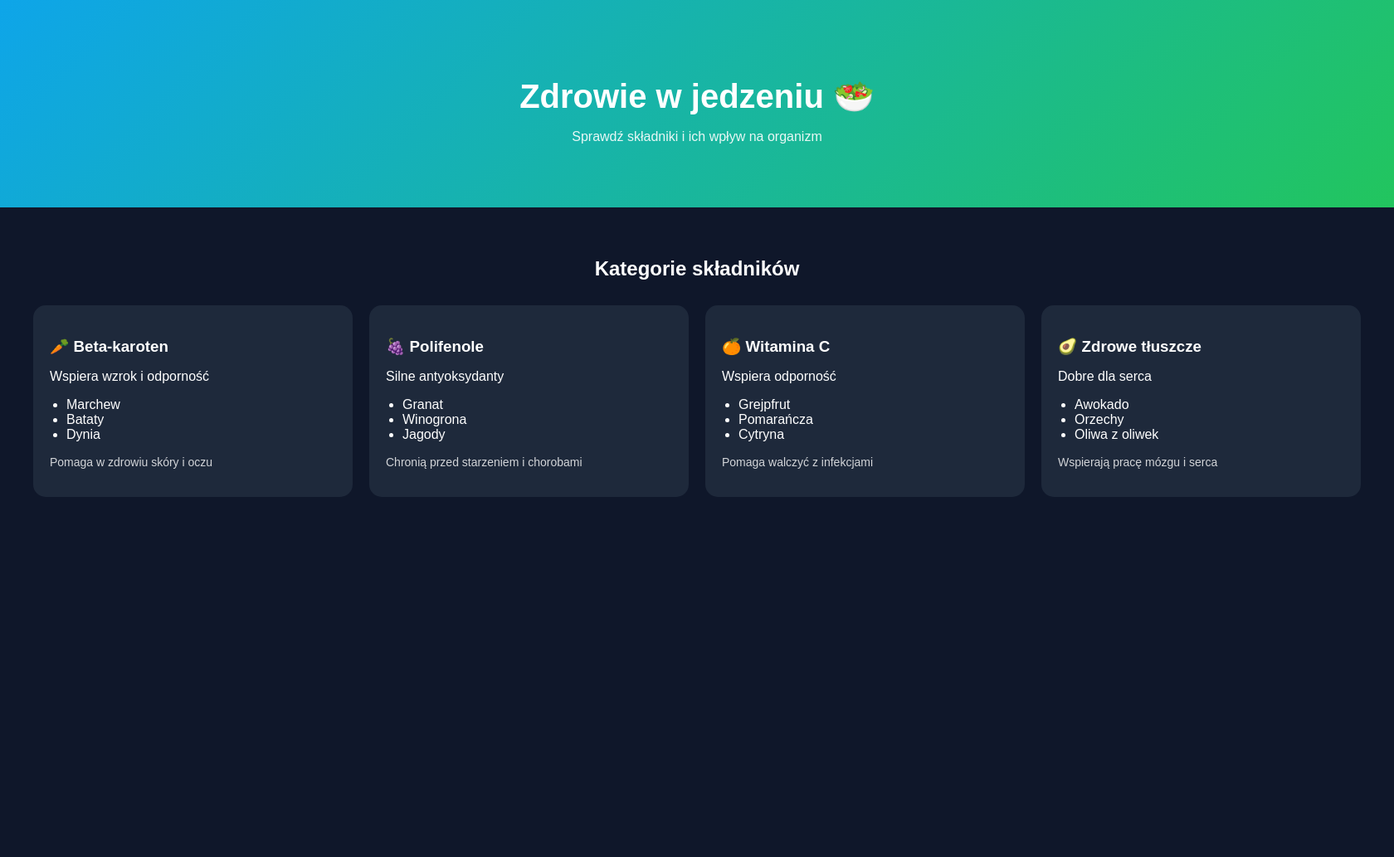
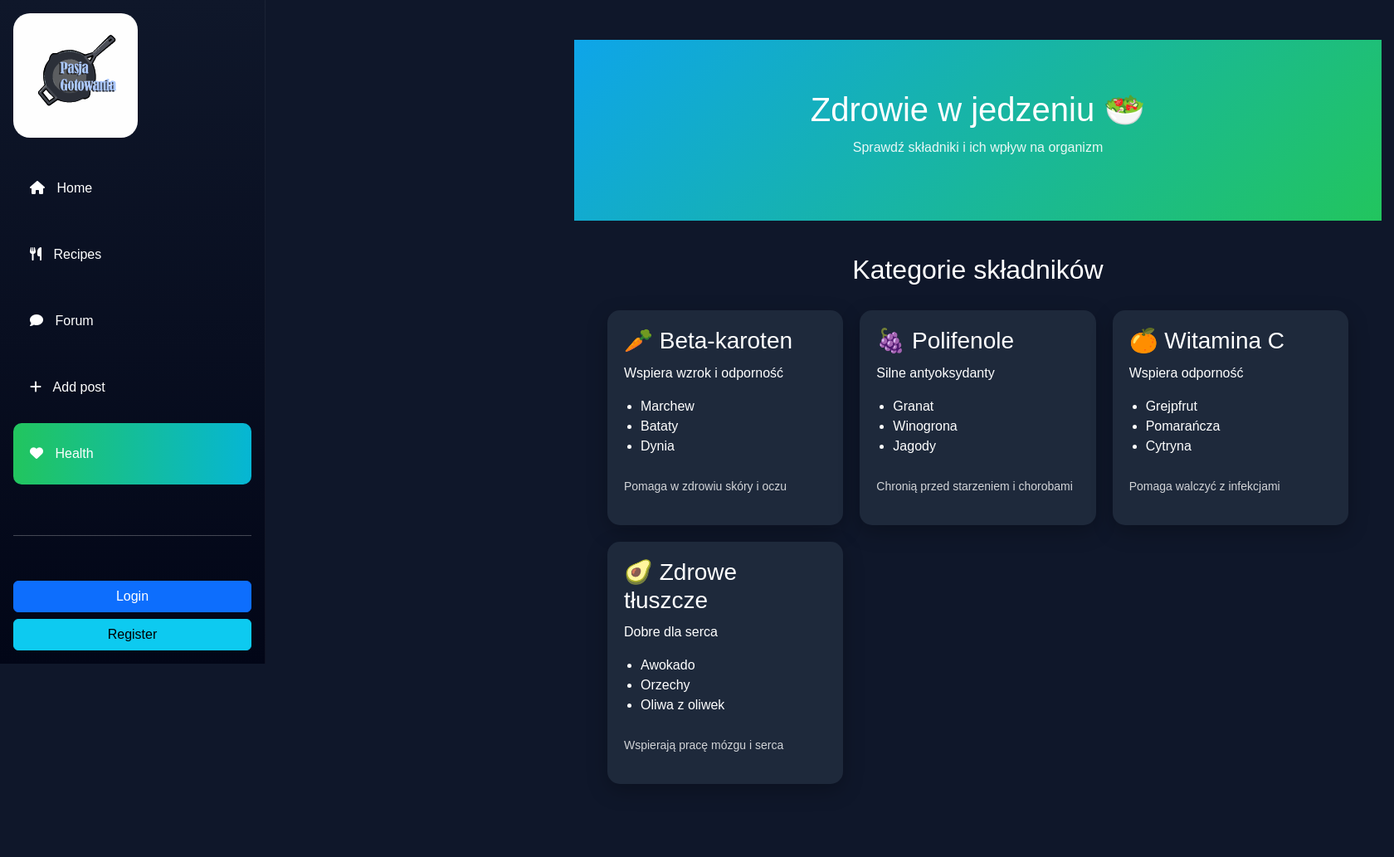
Before and after one commit to kinczar/PasjaGotowania.pl, a Django app: page /health/ in a window 1680 px wide. Shown: the whole page at 83% size. Before the commit the page ends 599 px from the top, so only its background shows below. Run offline with Django 5.2, Linux system fonts and the light colour scheme.

Commit message:
Add fixed sidebar UI and styles
Wprowadzono spójny, stały (fixed) sidebar w całej aplikacji oraz zaktualizowano powiązane szablony i style. Dodano kompleksowe style dla sidebaru (webapp/forum/static/forum/forum.css, webapp/main/static/main/css/main.css) oraz dostosowano główny layout poprzez ustawienie marginesu z lewej strony (margin-left), aby uwzględnić jego szerokość.

Zrefaktoryzowano szablon sidebaru (layout/sidebar.html), upraszczając jego strukturę, poprawiając logikę aktywnego linku, dodając rozwijane menu profilu oraz ulepszając przyciski związane z autoryzacją użytkownika. Do pliku sidebar_links.py dodano również odnośnik do sekcji „Health”.

Strona health.html została przebudowana tak, aby korzystała z głównego layoutu aplikacji, oraz uzupełniona o dedykowane style CSS (efekty hover dla kart, nadpisanie kolorów tekstu). Zaktualizowano także styl przycisków w index.html.

Wprowadzono drobne poprawki w układzie i stylach CSS, aby zapewnić spójny i estetyczny wygląd aplikacji na wszystkich podstronach.

```diff
--- a/webapp/main/static/main/css/health.css
+++ b/webapp/main/static/main/css/health.css
@@ -1,5 +1,6 @@
 body {
     margin: 0;
+    margin-left: 340px;
     font-family: Arial, sans-serif;
     background: #0f172a;
     color: white;
@@ -38,19 +39,32 @@ body {
     gap: 20px;
 }
 
-/* KARTY */
+/* 🔥 KLUCZOWE: NADPISANIE BOOTSTRAPA */
 .card {
     background: #1e293b;
     padding: 20px;
     border-radius: 15px;
-    transition: 0.3s;
+    transition: all 0.3s ease;
+
+    color: white !important; /* 🔥 TO NAPRAWIA WSZYSTKO */
 }
 
-.card:hover {
-    transform: scale(1.05);
-    background: #334155;
+/* tekst */
+.card h3,
+.card p,
+.card li {
+    color: white !important;
 }
 
+/* hover WOW */
+.card:hover {
+    transform: translateY(-6px) scale(1.03);
+    box-shadow:
+        0 15px 40px rgba(34, 197, 94, 0.25),
+        0 0 20px rgba(34, 197, 94, 0.15);
+}
+
+/* reszta */
 .card h3 {
     margin-bottom: 10px;
 }
--- a/webapp/main/static/main/css/main.css
+++ b/webapp/main/static/main/css/main.css
@@ -128,3 +128,43 @@ body {
     max-height: 200px;   /* wysokość ~3 komentarzy */
     overflow-y: auto;    /* pojawia się scroll */
 }
+
+.sidebar {
+    position: fixed;
+    top: 0;
+    left: 0;
+    width: 320px;
+    height: 100vh;
+    overflow-y: auto;
+    z-index: 1000;
+
+    background: linear-gradient(180deg, #0f172a, #020617);
+    border-right: 1px solid rgba(255,255,255,0.05);
+}
+
+/* linki */
+.sidebar .nav-link {
+    color: #cbd5e1;
+    border-radius: 10px;
+    margin-bottom: 6px;
+    padding: 25px 20px;
+    transition: 0.2s;
+}
+
+/* hover */
+.sidebar .nav-link:hover {
+    background: rgba(255,255,255,0.08);
+    color: white;
+    transform: translateX(4px);
+}
+
+/* aktywny */
+.sidebar .nav-link.active {
+    background: linear-gradient(90deg, #22c55e, #06b6d4);
+    color: white;
+}
+
+/* ikonki */
+.sidebar i {
+    margin-right: 10px;
+}
--- a/webapp/main/templates/main/health.html
+++ b/webapp/main/templates/main/health.html
@@ -1,12 +1,11 @@
-<!DOCTYPE html>
-<html lang="pl">
-<head>
-    {% load static %}
-    <meta charset="UTF-8">
-    <title>Zdrowie | PasjaGotowania</title>
-    <link rel="stylesheet" href="{% static 'main/css/health.css' %}">
-</head>
-<body>
+{% extends 'main/layout/layout.html' %}
+{% load static %}
+
+{% block title %}Zdrowie | PasjaGotowania{% endblock %}
+
+{% block content %}
+
+<link rel="stylesheet" href="{% static 'main/css/health.css' %}">
 
 <section class="hero">
     <h1>Zdrowie w jedzeniu 🥗</h1>
@@ -65,5 +64,4 @@
     </div>
 </section>
 
-</body>
-</html>
+{% endblock %}
--- a/webapp/main/templates/main/layout/layout.html
+++ b/webapp/main/templates/main/layout/layout.html
@@ -21,7 +21,7 @@
 <body>
 <div class="d-flex flex-nowrap">
     {% include 'main/layout/sidebar.html' %}
-    <main class="py-5">
+  <main class="py-5" style="margin-left: 340px;">
         <div class="container-sm" style="min-width: 997px">
             <!-- Blok zawierający zawartość, definiowaną przez wyświetlany widok-->
             {% block content %}
--- a/webapp/main/templates/main/layout/sidebar.html
+++ b/webapp/main/templates/main/layout/sidebar.html
@@ -3,15 +3,15 @@
 
 {% get_links as links %}
 
-<div class="d-flex flex-column flex-shrink-0 p-3 text-bg-dark" style="width: 280px; height: 100vh;">
-   <a href="/main/static" class="d-flex align-items-center mb-3 mb-md-0 me-md-auto text-white text-decoration-none gap-2">
-  <img src="{% static 'main/images/logo.svg' %}" style="height:150px;border-radius:40%;">
-  <span class="fs-4"></span>
+<div class="sidebar d-flex flex-column flex-shrink-0 p-3">
+
+   <a href="/" class="d-flex align-items-center mb-4 text-white text-decoration-none gap-2">
+      <img src="{% static 'main/images/logo.svg' %}"
+           style="height:150px; border-radius:20px;">
    </a>
-    <hr>
+
     <ul class="nav nav-pills flex-column mb-auto">
 
-      <!--naprawilam to, ze zakladka "forum" nie podswietlala sie na niebiesko-->
 {% for link in links %}
     <li class="nav-item">
 
@@ -33,19 +33,23 @@
 {% endfor %}
 
     </ul>
+
     <hr>
+
     {% if request.user.is_authenticated %}
-    <div class="dropdown">
-      <a href="#" class="d-flex align-items-center text-white text-decoration-none dropdown-toggle" data-bs-toggle="dropdown" aria-expanded="false">
+    <div class="dropdown mt-auto">
+      <a href="#" class="d-flex align-items-center text-white text-decoration-none dropdown-toggle" data-bs-toggle="dropdown">
+
         {% if request.user.profile.profile_picture %}
-            <img src="{{ request.user.profile.profile_picture.url }}" alt="" width="32" height="32" class="rounded-circle me-2">
+            <img src="{{ request.user.profile.profile_picture.url }}" width="32" height="32" class="rounded-circle me-2">
         {% else %}
-            <img src="https://github.com/mdo.png" alt="" width="32" height="32" class="rounded-circle me-2">
+            <img src="https://github.com/mdo.png" width="32" height="32" class="rounded-circle me-2">
         {% endif %}
+
         <strong>{{ request.user.username }}</strong>
       </a>
+
       <ul class="dropdown-menu dropdown-menu-dark text-small shadow">
-        <li><a class="dropdown-item" href="#">New project...</a></li>
         <li><a class="dropdown-item" href="#">Settings</a></li>
         <li><a class="dropdown-item" href="{% url 'edit_profile' %}">Edit profile</a></li>
         <li><hr class="dropdown-divider"></li>
@@ -57,10 +61,12 @@
         </li>
       </ul>
     </div>
+
     {% else %}
-    <div>
-      <a class="btn btn-primary" href="/login">Login</a>
-      <a class="btn btn-info" href="/register">Register</a>
+    <div class="mt-auto">
+      <a class="btn btn-primary w-100 mb-2" href="/login">Login</a>
+      <a class="btn btn-info w-100" href="/register">Register</a>
     </div>
     {% endif %}
+
 </div>
--- a/webapp/main/templatetags/sidebar_links.py
+++ b/webapp/main/templatetags/sidebar_links.py
@@ -12,12 +12,16 @@ def get_links():
         'name': 'Recipes',
         'href': '/recipes',
         'icon': 'fa-utensils',
-    },{
+    }, {
         'name': 'Forum',
         'href': '/forum',
-        'icon': 'fa-comment', #look for your icon here https://fontawesome.com/search?ic=free
-    },{
+        'icon': 'fa-comment',
+    }, {
         'name': 'Add post',
         'href': '/forum/add/',
         'icon': 'fa-plus',
+    }, {
+        'name': 'Health',
+        'href': '/health',
+        'icon': 'fa-heart',
     }]
```
Also changed, not shown: webapp/forum/static/forum/forum.css (+96 -0 lines), webapp/main/templates/main/index.html (+10 -5 lines). Lines whose indentation alone changed are shown as unchanged.
